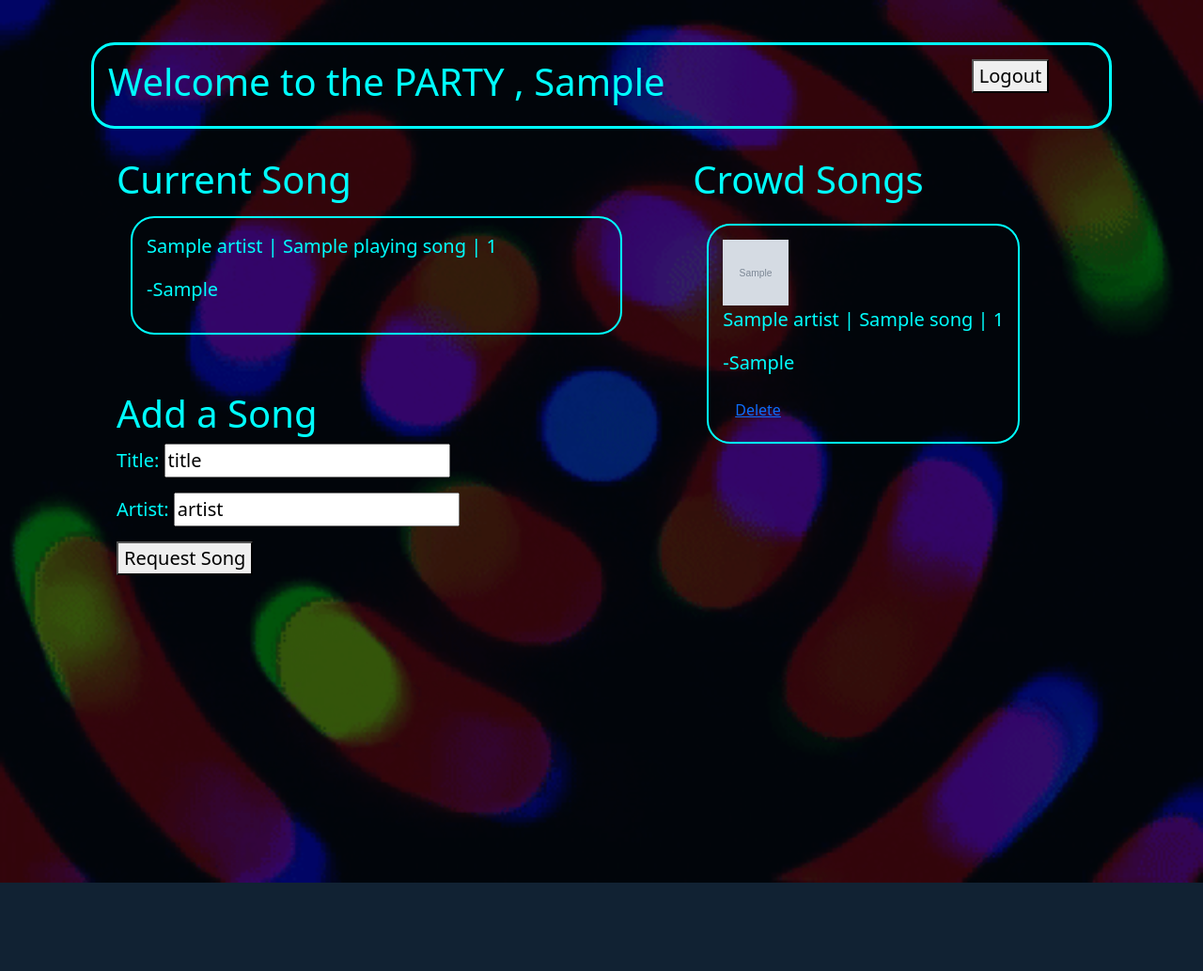
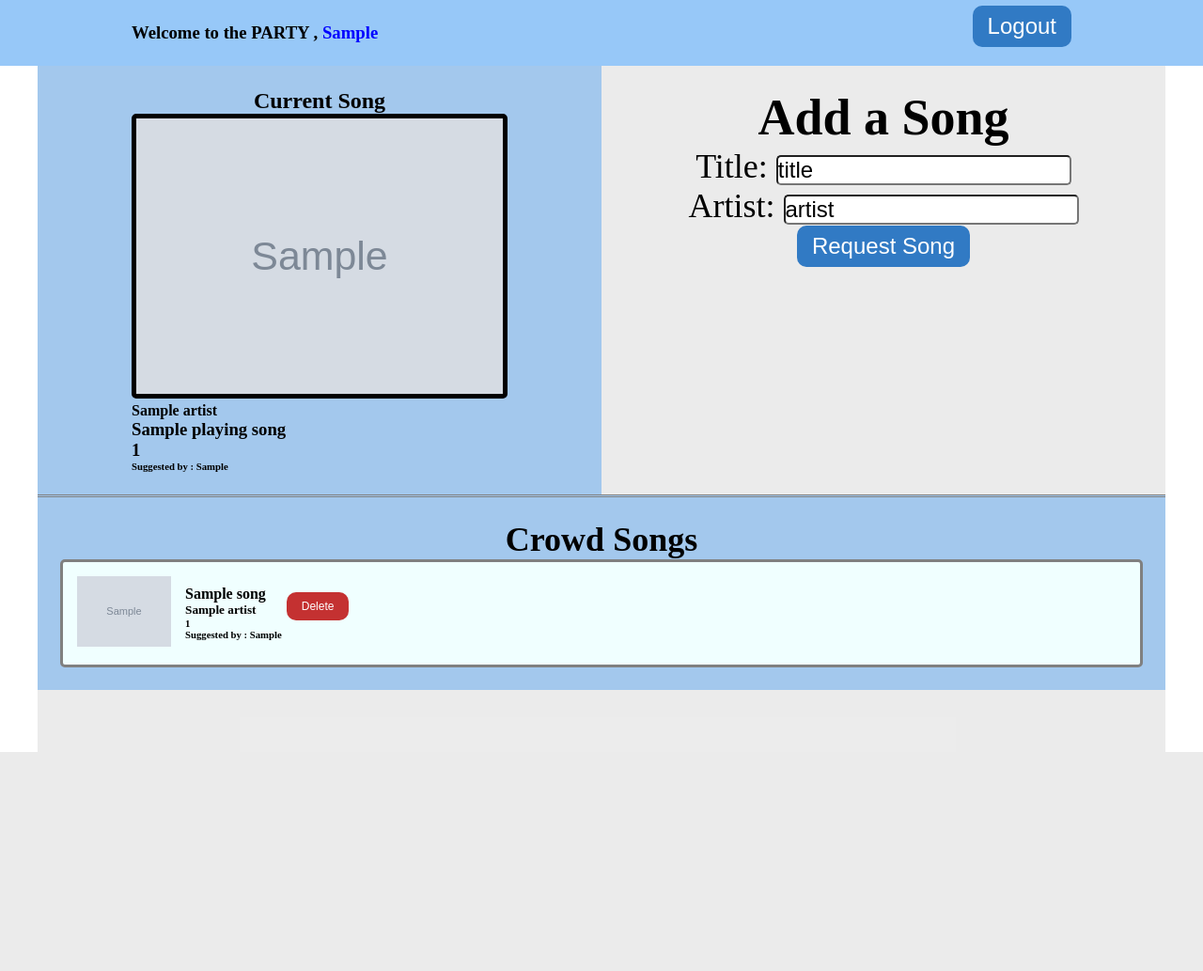
Before and after one commit to MsRice/RovingRave, a Flask app: template flask_app/templates/crowd_wall.html in a window 1280 px wide. Shown: the whole page at 94% size. After the commit the page ends 800 px from the top, so only its background shows below. Run offline with Flask 3, Linux system fonts and the light colour scheme; the template is opened without the code that fills it: most values are stand-ins (such as "Sample title", 1, 10 or a date in 2020); grey boxes marked "Sample" are stand-in pictures; some libraries are stand-ins or nearby versions.

Commit message:
Added css styling

```diff
--- a/flask_app/static/css/crowd_style.css
+++ b/flask_app/static/css/crowd_style.css
@@ -1,5 +1,200 @@
-html {
-    background: #123;
+* {
+    padding: 0;
+    margin: 0;
+    box-sizing: border-box;
+
+}
+
+/*  Navigation Bar */
+.nav__wrapper {
+    background-color: rgb(151, 200, 248);
+}
+
+nav {
+
+    height: 100px;
+    width: 100%;
+    max-width: 1000px;
+    margin: 0 auto;
+    display: flex;
+    justify-content: space-between;
+    align-items: center;
+    height: 70px;
+}
+
+.nav__name {
+    font-weight: 700;
+}
+
+.blue-words {
+    color: blue;
+
+}
+
+.button {
+
+    background-color: rgb(49, 122, 196);
+    border-radius: 10px;
+    color: white;
+    border: none;
+    padding: 8px 16px;
+    font-size: 24px;
+    cursor: pointer;
+}
+
+.button:hover {
+    background-color: rgb(139, 182, 224);
+    opacity: .85;
+
+}
+
+.container-md {
+    background-color: rgba(231, 231, 231, 0.801);
+    width: 100%;
+    max-width: 1200px;
+
+    margin: 0 auto;
+    height: calc(100vh - 70px);
+}
+
+/* Song Section : Current Song & Add Song */
+
+.section__songs {
+
+    display: flex;
+    width: 100%;
+    justify-content: space-between;
+    align-items: stretch;
+
+}
+
+.current__song--wrapper {
+    width: 100%;
+    background-color: rgba(142, 190, 238, 0.767);
+    padding: 24px;
+    flex: 1;
+    display: flex;
+    flex-direction: column;
+    align-items: center;
+}
+
+.current__song {
+    justify-content: center;
+}
+
+.current__song--img {
+    border: 5px solid black;
+    border-radius: 5px;
+    max-width: 400px;
+}
+
+.add__song--wrapper {
+    width: 100%;
+    padding: 24px;
+    flex: 1;
+    display: flex;
+    flex-direction: column;
+    font-size: 36px;
+    align-items: center;
+}
+
+form {
+    display: flex;
+    flex-direction: column;
+    align-items: center;
+    justify-content: space-evenly;
+    padding-bottom: 15px;
+
+}
+
+input {
+    font-size: 24px;
+    border-radius: 5px;
+}
+
+.add__song--title {
+    display: flex;
+    justify-content: center;
+}
+
+.add__song {
+    font-size: 36px;
+    display: flex;
+    flex-direction: column;
+    align-items: center;
+    justify-content: center;
+}
+
+/* Section Queue */
+
+.section__queue {
+    width: 100%;
+    background-color: rgba(142, 190, 238, 0.767);
+    padding: 24px;
+    border-top: 3px double gray;
+
+}
+
+.crowd__songs--title {
+    display: flex;
+    justify-content: center;
+    font-size: 24px;
+
+}
+
+.crowd__songs--scroll {
+    border: 3px solid gray;
+    border-radius: 5px;
+    background-color: azure;
+}
+
+.crowd__songs--song {
+    width: 100%;
+    display: flex;
+    justify-content: left;
+    align-items: center;
+    padding: 15px;
+}
+
+.crowd__songs--img {
+    max-width: 100px;
+}
+
+.crowd__songs--img--wrapper {
+    flex: 2;
+    border: 5px solid gray;
+    padding: 5px;
+}
+
+.crowd__songs--descrpition {
+    flex-direction: 6;
+    padding: 5px;
+    padding-left: 15px;
+}
+
+.button--red {
+
+    background-color: rgb(196, 49, 49);
+    border-radius: 10px;
+    color: white;
+    border: none;
+    padding: 8px 16px;
+    font-size: 12px;
+    cursor: pointer;
+}
+
+.button--red:hover {
+    background-color: rgb(236, 170, 140);
+    opacity: .85;
+
+}
+
+section.crowd__songs--song:nth-child(even) {
+    background-color: rgba(217, 218, 224, 0.836);
+}
+
+
+/* html {
 
     background-image: url('../img/giphy.gif');
     background-repeat: no-repeat;
@@ -8,11 +203,6 @@ html {
     overflow: hidden;
 }
 
-body {
-    display: block;
-    font-size: 52px;
-
-}
 
 
 
@@ -32,11 +222,6 @@ div {
 
 }
 
-
-.container-md {
-    display: inline-flex;
-
-}
 
 .col-a,
 .col-b {
@@ -67,25 +252,10 @@ div {
     width: 70px;
 }
 
-.nav {
-    display: inline-flex;
 
-    border: 3px aqua solid;
-    margin: 15px;
-    padding: 15px;
-    border-radius: 25px;
-}
 
-.head {
-    flex: 7;
-    padding-left: 15px;
 
-}
 
-.logout {
-
-    flex: 1;
-}
 
 .song {
     border: 2px solid aqua;
@@ -94,3 +264,5 @@ div {
     padding: 15px;
     border-radius: 25px;
 }
+
+*/
--- a/flask_app/templates/crowd_wall.html
+++ b/flask_app/templates/crowd_wall.html
@@ -7,38 +7,55 @@
     <title>Crowd Wall</title>
 
     <link rel="stylesheet" href="../static/css/crowd_style.css">
-    <link rel="stylesheet" href="../static/css/bootstrap.min.css">
+
 
 
 </head>
-<script src="https://cdn.jsdelivr.net/npm/html-duration-picker@latest/dist/html-duration-picker.min.js"></script>
+
 </body>
 
 
-<div class="container">
-    <div class="nav">
-        <div class="head">
+<section class="nav__wrapper">
+    <nav>
+        <div class="nav__name">
 
-            <h1>Welcome to the PARTY , {{user_info['first_name']}}</h1>
+            <h1>Welcome to the PARTY , <span class="blue-words"> {{user_info['first_name']}}</span></h1>
         </div>
-        <div class="logout">
+
+
         <form action="/logout" method="post">
-                <button type="submit">Logout</button>
+            <button type="submit" class="button">Logout</button>
         </form>
+
+    </nav>
+</section>
+
+<section class="container-md">
+    <div class="section__songs">
+        <div class="current__song--wrapper">
+            <h1>Current Song</h1>
+            <div class="current__song">
+                <figure><img class="current__song--img" src="{{playing_song[0]['cover_link']}}"
+                        alt="{{playing_song[0]['title']}} cover art"></figure>
+
+                <h4>
+                    {{playing_song[0]['artist']}}
+                </h4>
+                <h3>
+                    {{playing_song[0]['title']}}
+                </h3>
+                <h3>
+                    {{playing_song[0]['length']}}
+                </h3>
+                <h6> Suggested by :
+                    {{playing_song[0]['first_name']}}
+
+                </h6>
+
             </div>
         </div>
-    <div class="container-md">
-        <div class="col-a">
-            <div class="current-song">
-                <h1>Current Song</h1>
-                <div class="song">
-                    <p>{{playing_song[0]['artist']}} | {{playing_song[0]['title']}} | {{playing_song[0]['length']}}
-                    </p>
-                    <p>-{{playing_song[0]['first_name']}}</p>
-                </div>
-            </div>
-            <div class="add-song">
-                <h1>Add a Song</h1>
+        <div class="add__song--wrapper">
+            <h1 class="add__song--title">Add a Song</h1>
             <div style="color: red;">
                 {% with messages = get_flashed_messages() %} <!-- declare a variable called messages -->
                 {% if messages %} <!-- check if there are any messages -->
@@ -48,57 +65,76 @@
                 {% endif %}
                 {% endwith %}
             </div>
-                <form action="/add_song" method="post">
+            <div>
+
+                <form action="/add_song" class="add__song" method="post">
                     <input type="hidden" name="user_id" value="{{user_info['id']}}">
-                    <div class="mb-3">
+                    <div class="">
                         <label for="title">Title:</label>
                         <input type="text" name="title" value="title">
                     </div>
-                    <div class="mb-3">
+                    <div class="">
                         <label for="artist">Artist:</label>
                         <input type="text" name="artist" value="artist">
                     </div>
 
 
-                    <button type="submit">Request Song</button>
+                    <button type="submit" class="button">Request Song</button>
 
                 </form>
+            </div>
 
         </div>
+
     </div>
-        <div class="col-d">
-            <div class="crowd-songs">
-                <h1>Crowd Songs</h1>
-                <div class="scroll">
-                    {% for song in crowd_songs: %}
+    <div class="section__queue">
 
 
-                    <div class="song">
-                        <img class="song_img" src="{{song.cover_link}}" alt="{{song.title}} cover art">
-                        <p>{{song.artist}} | {{song.title}} | {{song.length}}</p>
-                        <p>-{{song.first_name}}</p>
+        <div class="crowd__songs">
+            <div class="crowd__songs--title">
+                <h1>Crowd Songs</h1>
+            </div>
+            <div class="crowd__songs--scroll">
+                {% for song in crowd_songs: %}
+                <section class="crowd__songs--song">
+                    <figure class="crowd__songs--img-wrapper">
+                        <img class="crowd__songs--img" src="{{song.cover_link}}" alt="{{song.title}} cover art">
+                    </figure>
+                    <div class="crowd__songs--descrpition">
+                        <h4>{{song.title}} </h4>
+                        <h5>{{song.artist}}</h5>
+                        <h6>{{song.length}}</h6>
+                        <h6>Suggested by : {{song.first_name}}</h6>
+                    </div>
+                    <div>
 
                         {% if song.user_id == user_info['id'] %}
                         <form action="/delete_song" method="post">
                             <input type="hidden" name="song_id" value="{{song.song_id}}">
                             <input type="hidden" name="crowd_id" value="{{song.id}}">
-                            <button type="submit" class="btn btn-link"> Delete</button>
+                            <button type="submit" class="button--red"> Delete</button>
 
                         </form>
 
                         {% endif %}
+                    </div>
+                </section>
 
-                    </div>
+
+
+
+
+
+
                 {% endfor %}
-
-                </div>
             </div>
 
         </div>
 
+
     </div>
     </div>
-
+</section>
 
 </body>
 
```
Lines whose indentation alone changed are shown as unchanged.
